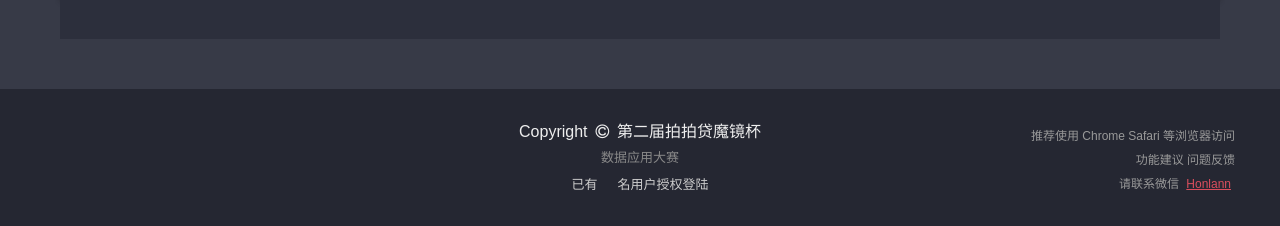
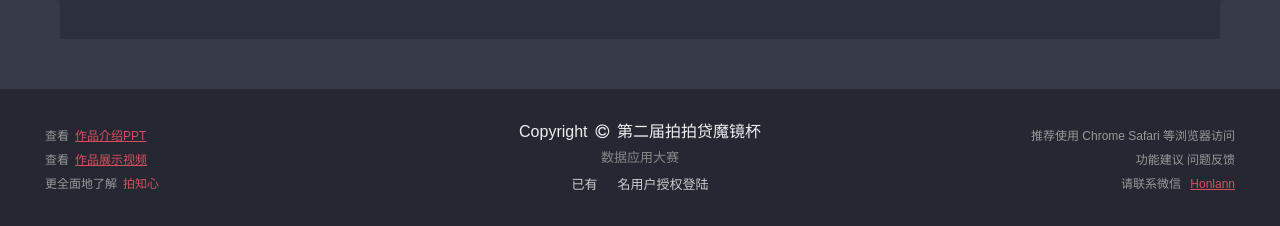
Before and after one commit to Honlan/ppd-magic-mirror-2, a Python web app: template templates/chat.html in a window 1280 px wide. Shown: the part 2116-2342 px from the top of the page. Run offline with Jinja, Linux system fonts and the light colour scheme; the template is opened without the code that fills it, so the values that code supplies are empty.

Commit message:
add links

```diff
--- a/templates/layout.html
+++ b/templates/layout.html
@@ -428,7 +428,13 @@
         <p style="font-size:13px;margin-top:5px;color:#ccc">已有<span style="color:#d94e5d;margin-left:10px;margin-right:10px;">{{ auth['count'] }}</span>名用户授权登陆</p>
         <div style="position:absolute;right:45px;bottom:30px;">
             <p style="font-size:12px;color:#999;text-align:right;line-height:2;">
-                推荐使用 Chrome Safari 等浏览器访问<br/>功能建议 问题反馈<br/>请联系微信 <a href="http://zhanghonglun.cn" target="_blank" style="color:#d94e5d;text-decoration:underline;">Honlann</a>
+                推荐使用 Chrome Safari 等浏览器访问<br/>功能建议 问题反馈<br/>请联系微信 <a href="http://zhanghonglun.cn" target="_blank" style="color:#d94e5d;text-decoration:underline;margin-left:6px;margin-right:0;">Honlann</a>
+            </p>
+        </div>
+        <div style="position:absolute;left:45px;bottom:30px;">
+            <p style="font-size:12px;color:#999;text-align:left;line-height:2;">
+                查看<a href="{{url_for('static',filename='pdi.pdf')}}" target="_blank" style="color:#d94e5d;text-decoration:underline;margin-left:6px;">作品介绍PPT</a>
+                <br/>查看<a href="https://v.qq.com/x/page/n0538boxfjx.html" target="_blank" style="color:#d94e5d;text-decoration:underline;margin-left:6px;">作品展示视频</a><br/>更全面地了解<span style="color:#d94e5d;margin-left:6px;">拍知心</span>
             </p>
         </div>
     </div>
```
Also changed, not shown: 1 other file.
